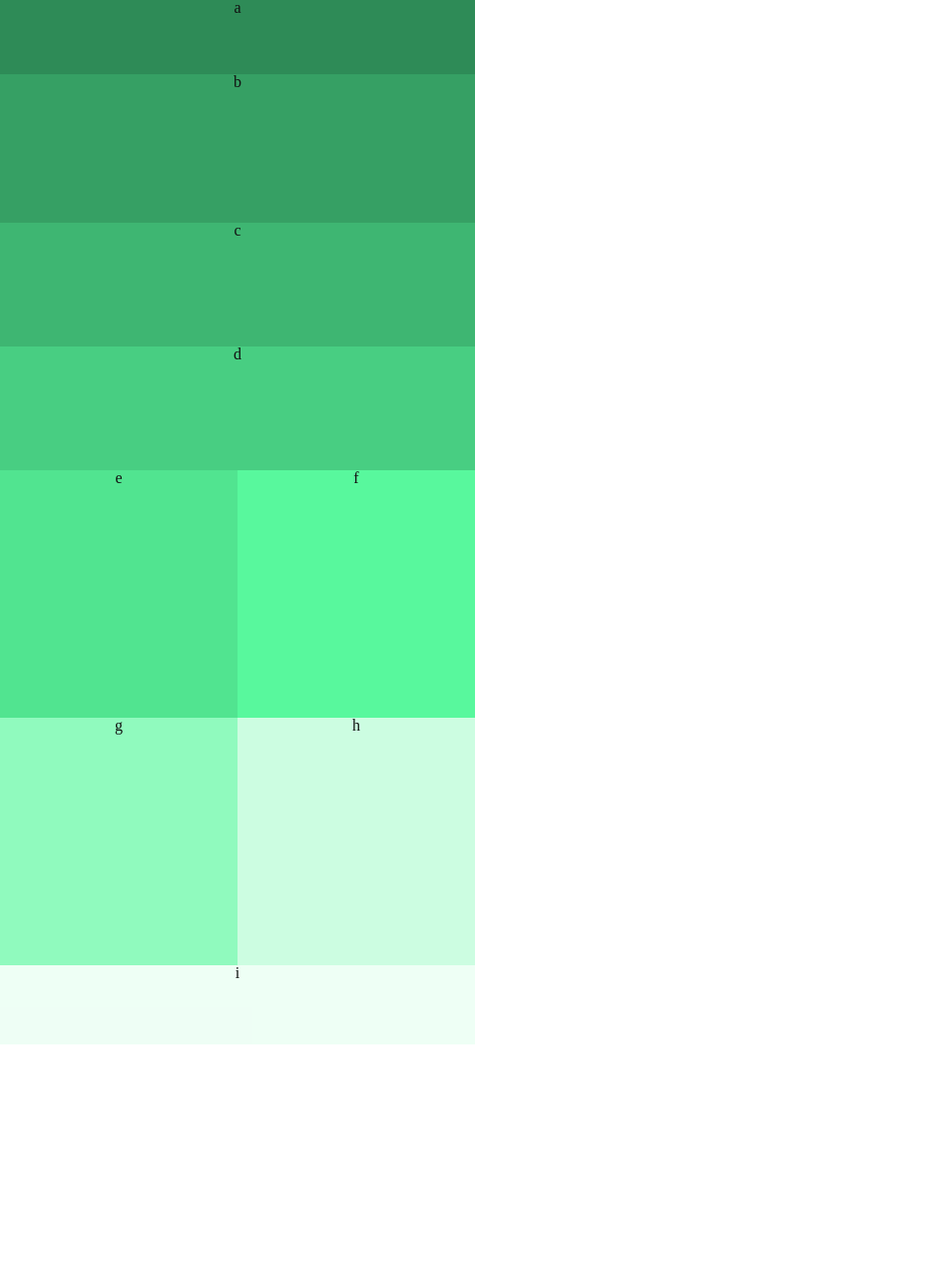
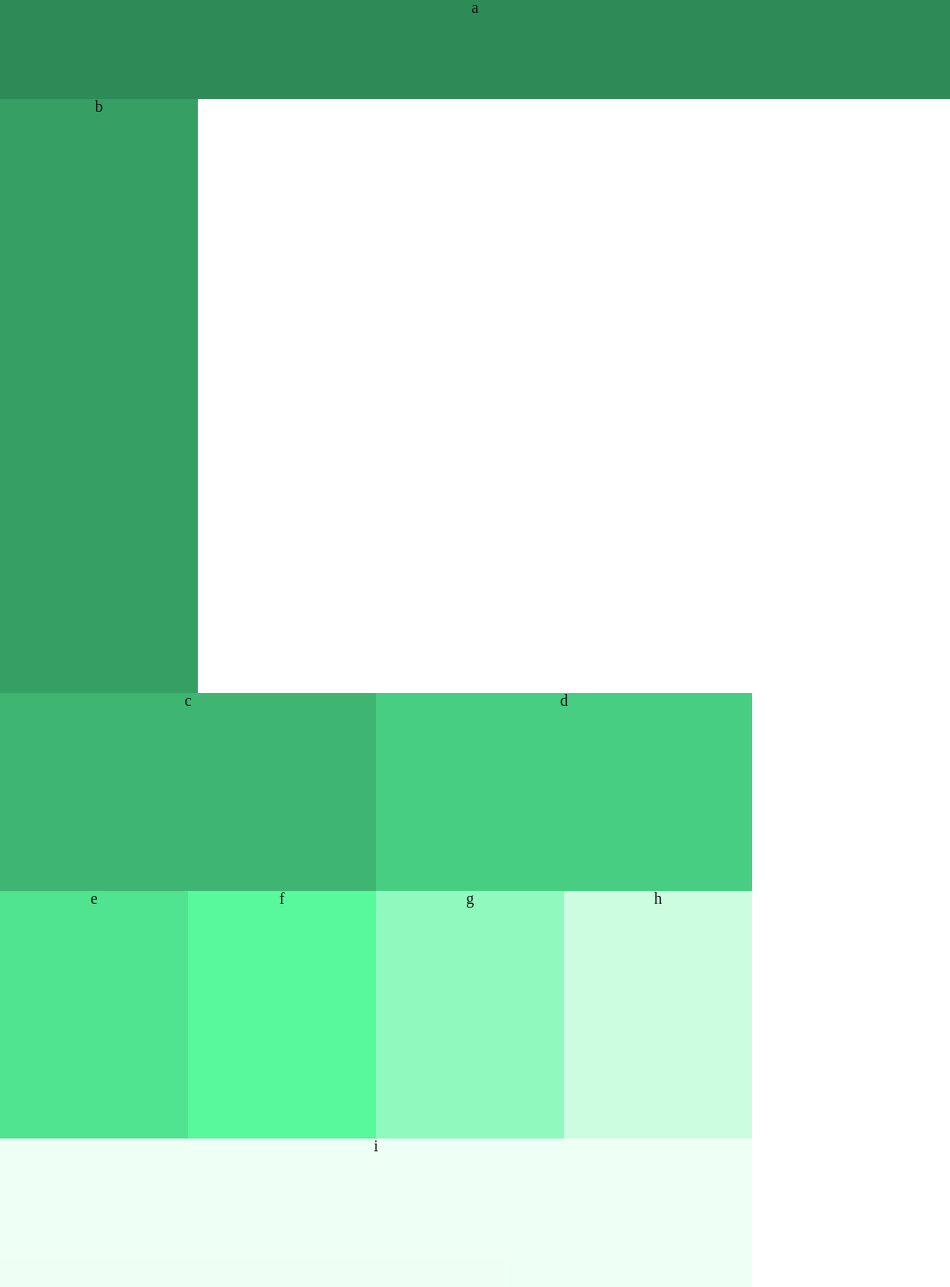
Before and after one commit to sajafisher29/code301-lab01, a plain HTML site: page index.html in a window 768 px wide. Shown: the whole page at 99% size, 960 px wide, since content can reach past the window. Before the commit the page ends 1055 px from the top, so only its background shows below. Drawn offline with Linux system fonts and the light colour scheme.

Commit message:
Additional work completed in the evening

```diff
--- a/style/base.css
+++ b/style/base.css
@@ -9,8 +9,5 @@ body {
 div {
   color: rgb(17, 17, 17);
   text-align: center;
+  overflow: hidden;
 }
-
-/* #title, #menu, #top, #sub {
-  padding: 50% 0;
-} */
--- a/style/layout.css
+++ b/style/layout.css
@@ -1,14 +1,15 @@
-@media (max-width: 960px) {
+@media (min-width: 768px) {
   #title {
-    height: 75px;
-    width: 480px;
+    height: 100px;
+    width: 960px;
     background-color: seagreen
   }
 
   #menu {
-    height: 100px;
-    width: 960px;
-    background-color: rgb(54, 160, 100)
+    height: 600px;
+    width: 200px;
+    background-color: rgb(54, 160, 100);
+    float: left;
   }
 
   .top {
@@ -18,13 +19,15 @@
   #topLeft {
     height: 200px;
     width: 380px;
-    background-color: rgb(62, 182, 114)
+    background-color: rgb(62, 182, 114);
+    float: left;
   }
 
   #topRight {
     height: 200px;
     width: 380px;
-    background-color: rgb(72, 206, 130)
+    background-color: rgb(72, 206, 130);
+    float: right;
   }
 
   .subContent {
@@ -32,41 +35,41 @@
   }
 
   #sub1 {
-    width: 25%;
+    width: 190px;
     height: 250px;
     float: left;
     background-color: rgb(81, 228, 144)
   }
 
   #sub2 {
-    width: 25%;
+    width: 190px;
     height: 250px;
     float: left;
     background-color: rgb(88, 248, 157)
   }
 
   #sub3 {
-    width: 25%;
+    width: 190px;
     height: 250px;
     float: left;
     background-color: rgba(88, 248, 157, 0.664)
   }
 
   #sub4 {
-    width: 25%;
+    width: 190px;
     height: 250px;
     float: left;
     background-color: rgba(88, 248, 157, 0.3)
   }
 
   #footer {
-    width: 480px;
-    height: 80px;
-    clear: left;
+    width: 760px;
+    height: 150px;
+    clear: right;
     background-color: rgba(88, 248, 157, 0.1);
   }
 }
-
+@media (max-width: 767px) {
   #title {
     height: 75px;
     width: 480px;
@@ -100,28 +103,28 @@
   }
 
   #sub1 {
-  width: 50%;
+    width: 240px;
     height: 250px;
     float: left;
     background-color: rgb(81, 228, 144)
   }
 
   #sub2 {
-  width: 50%;
+    width: 240px;
     height: 250px;
     float: right;
     background-color: rgb(88, 248, 157)
   }
 
   #sub3 {
-  width: 50%;
+    width: 240px;
     height: 250px;
     float: left;
     background-color: rgba(88, 248, 157, 0.664)
   }
 
   #sub4 {
-  width: 50%;
+    width: 240px;
     height: 250px;
     float: right;
     background-color: rgba(88, 248, 157, 0.3)
@@ -133,3 +136,4 @@
     clear: left;
     background-color: rgba(88, 248, 157, 0.1);
   }
+}
```
Lines whose indentation alone changed are shown as unchanged.
